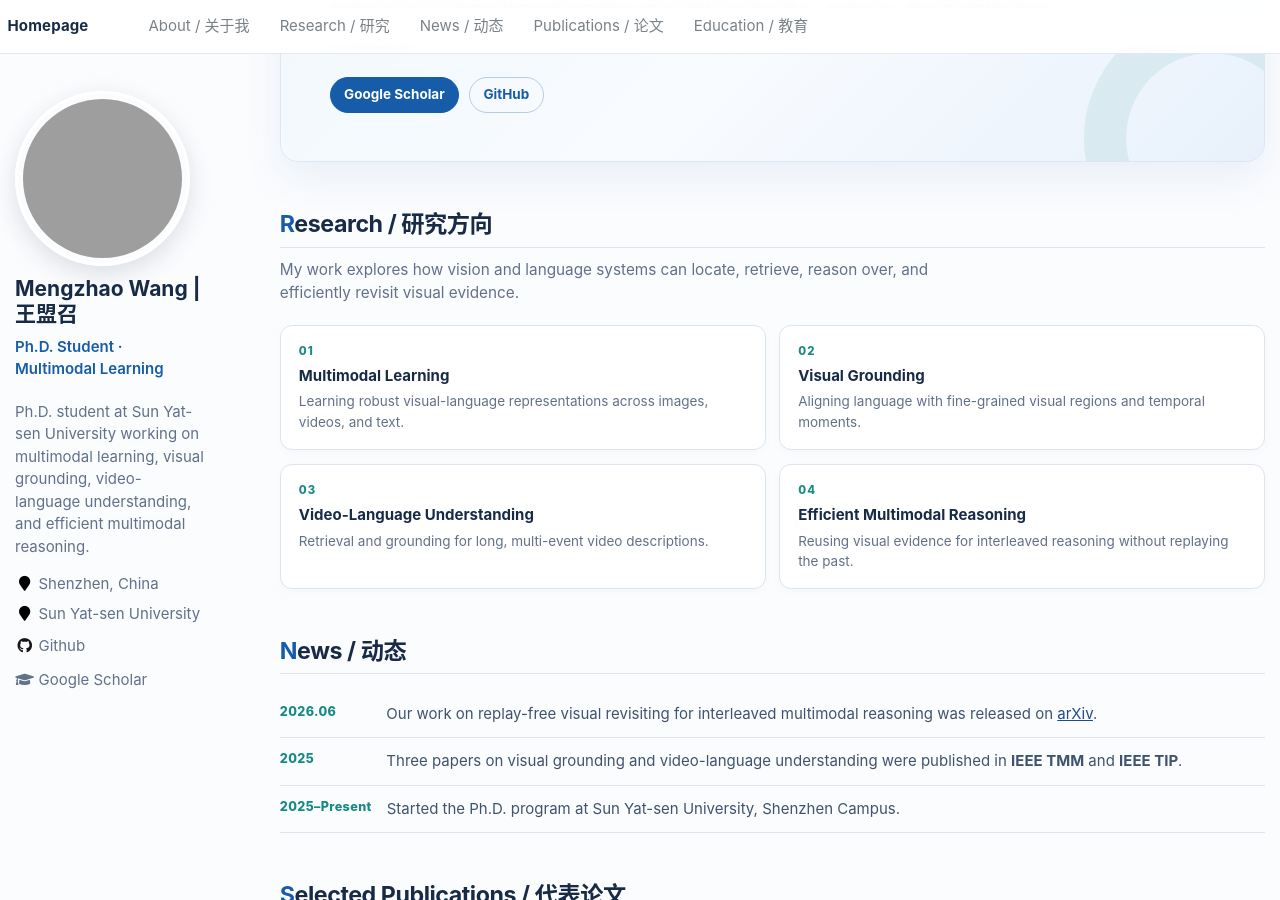
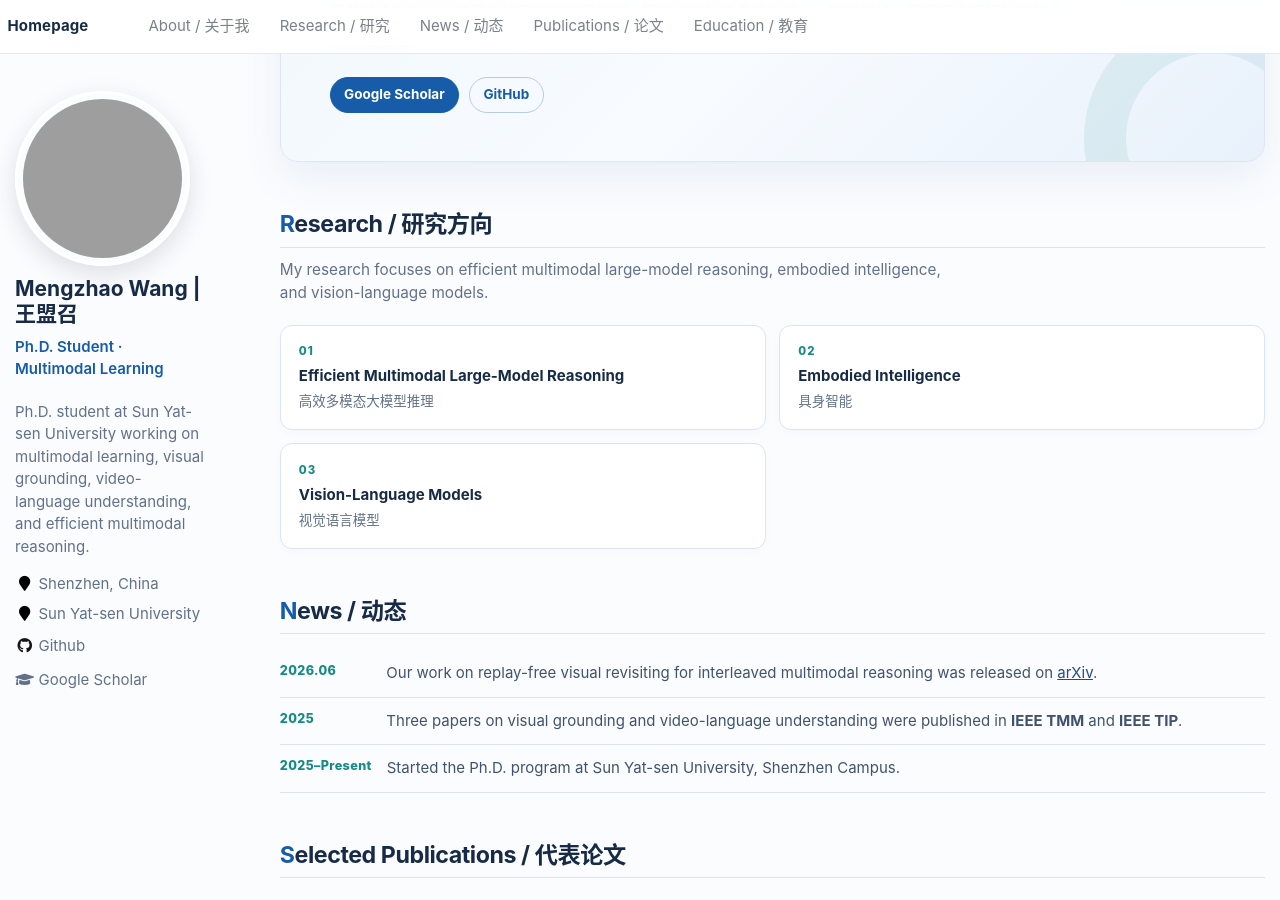
Before and after one commit to wangmengzhao123/wangmengzhao123.github.io, a Jekyll site: the page built from _pages/about.md, in a window 1280 px wide and 900 px high, scrolled down 349 px. Built offline with Jekyll 4.4.1, drawn with Linux system fonts in a browser that asks for light colours; grey boxes are pictures that could not be loaded.

Commit message:
Refine research directions

```diff
--- a/_pages/about.md
+++ b/_pages/about.md
@@ -25,28 +25,23 @@ redirect_from:
 
 ## Research / 研究方向
 
-<p class="section-intro">My work explores how vision and language systems can locate, retrieve, reason over, and efficiently revisit visual evidence.</p>
+<p class="section-intro">My research focuses on efficient multimodal large-model reasoning, embodied intelligence, and vision-language models.</p>
 
 <div class="research-grid">
   <article class="research-card">
     <p class="research-card__index">01</p>
-    <h3>Multimodal Learning</h3>
-    <p>Learning robust visual-language representations across images, videos, and text.</p>
+    <h3>Efficient Multimodal Large-Model Reasoning</h3>
+    <p>高效多模态大模型推理</p>
   </article>
   <article class="research-card">
     <p class="research-card__index">02</p>
-    <h3>Visual Grounding</h3>
-    <p>Aligning language with fine-grained visual regions and temporal moments.</p>
+    <h3>Embodied Intelligence</h3>
+    <p>具身智能</p>
   </article>
   <article class="research-card">
     <p class="research-card__index">03</p>
-    <h3>Video-Language Understanding</h3>
-    <p>Retrieval and grounding for long, multi-event video descriptions.</p>
-  </article>
-  <article class="research-card">
-    <p class="research-card__index">04</p>
-    <h3>Efficient Multimodal Reasoning</h3>
-    <p>Reusing visual evidence for interleaved reasoning without replaying the past.</p>
+    <h3>Vision-Language Models</h3>
+    <p>视觉语言模型</p>
   </article>
 </div>
 
```
